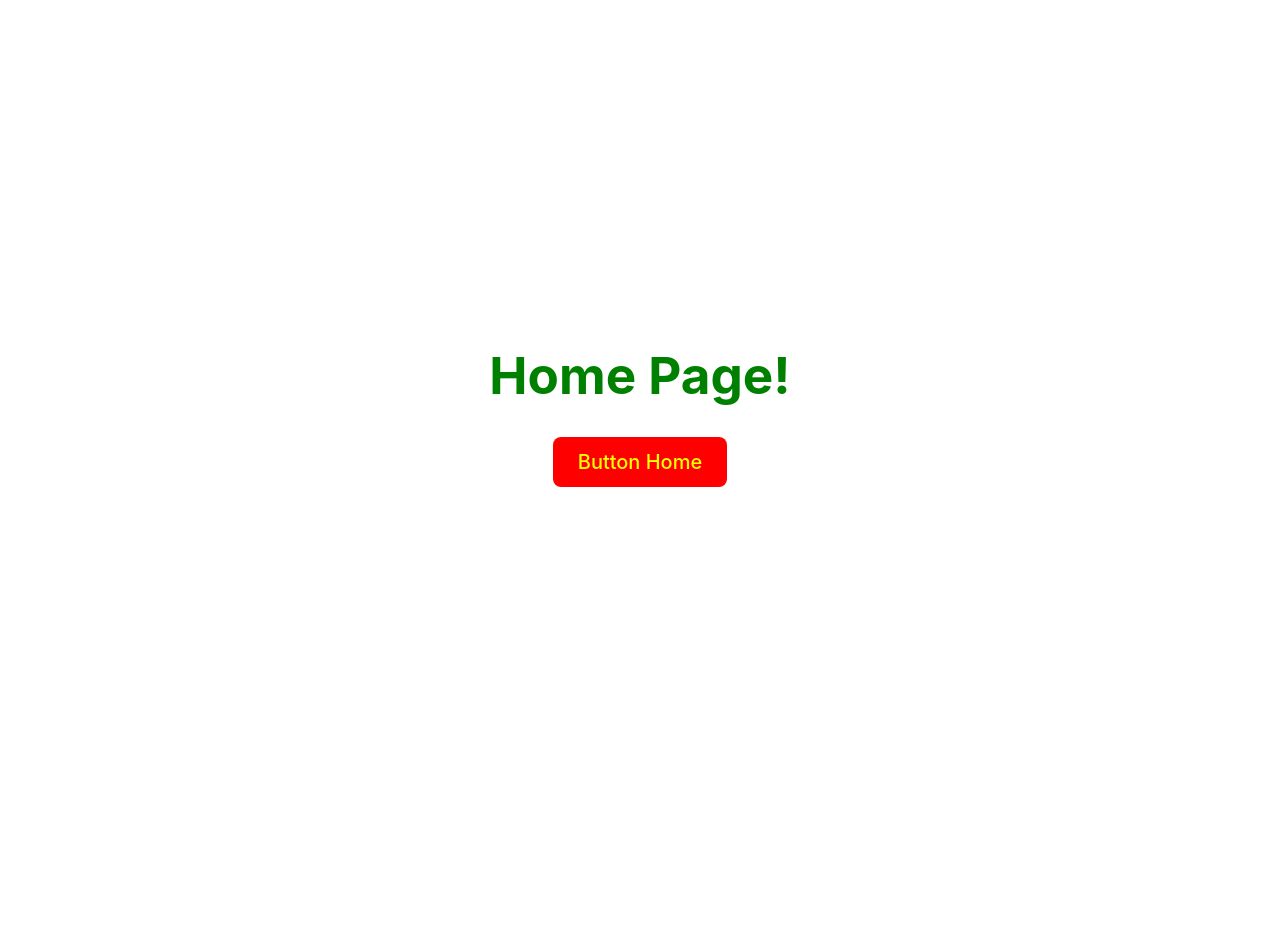
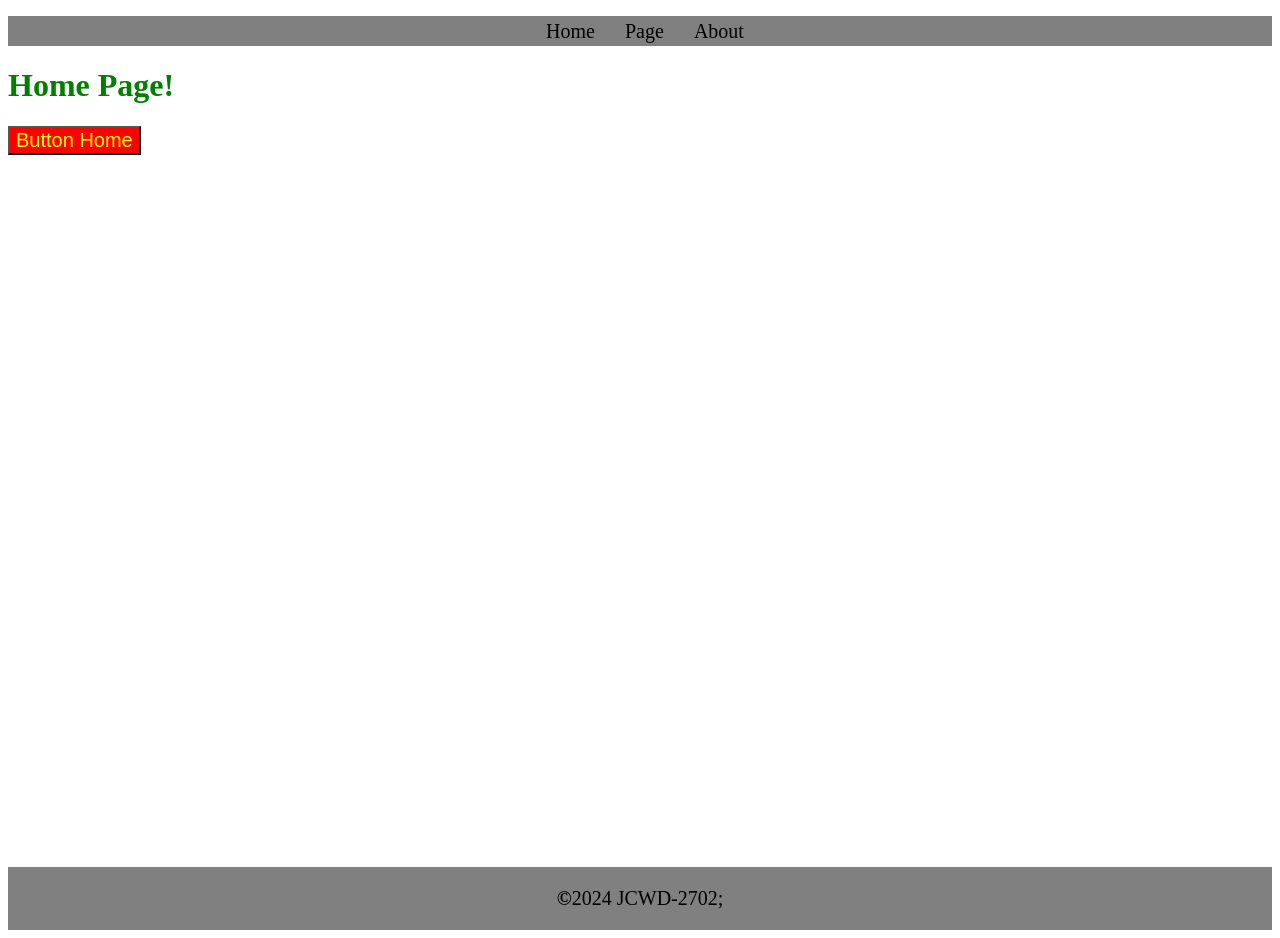
Before and after one commit to Mustofawho0/Purwadhika-Web-Develop, a React (Vite) app in the folder Front-End/Day3/intro-react/: page / in a window 1280 px wide. Before the commit the page ends 800 px from the top, so only its background shows below. Built offline with nearby package versions, Linux system fonts and the light colour scheme.

Commit message:
React JS

```diff
--- a/Front-End/Day3/intro-react/src/App.jsx
+++ b/Front-End/Day3/intro-react/src/App.jsx
@@ -1,8 +1,18 @@
-import "./App.css";
+// import "./App.css";
 import { Outlet } from "react-router-dom";
+import NavBar from "./components/core/navbar";
+import Footer from "./components/core/footer";
 
 function App() {
-  return <>{Outlet}</>;
+  return (
+    <>
+      <NavBar />
+      <div style={{ minHeight: "100vh" }}>
+        <Outlet />
+      </div>
+      <Footer />
+    </>
+  );
 }
 
 export default App;
--- /dev/null
+++ b/Front-End/Day3/intro-react/src/components/core/footer.jsx
@@ -0,0 +1,18 @@
+export default function Footer() {
+  return (
+    <div
+      style={{
+        display: "flex",
+        justifyContent: "center",
+        alignItems: "center",
+        fontSize: "20px",
+        backgroundColor: "grey",
+      }}
+    >
+      <p>
+        <b>&copy;</b>2024 JCWD-2702
+      </p>
+      ;
+    </div>
+  );
+}
--- /dev/null
+++ b/Front-End/Day3/intro-react/src/components/core/navbar.css
@@ -0,0 +1,18 @@
+ul {
+  display: flex;
+  justify-content: center;
+  align-items: center;
+  list-style-type: none;
+  background-color: grey;
+  height: 30px;
+}
+li {
+  font-size: 20px;
+  text-align: center;
+}
+li a {
+  text-decoration: none;
+  color: black;
+  /* margin-left: 20px; */
+  padding-right: 30px;
+}
--- /dev/null
+++ b/Front-End/Day3/intro-react/src/components/core/navbar.jsx
@@ -0,0 +1,19 @@
+// import styled from "styled-components";
+
+export default function NavBar() {
+  return (
+    <>
+      <ul>
+        <li>
+          <a href="">Home</a>
+        </li>
+        <li>
+          <a href="">Page</a>
+        </li>
+        <li>
+          <a href="">About</a>
+        </li>
+      </ul>
+    </>
+  );
+}
--- a/Front-End/Day3/intro-react/src/pages/home/index.jsx
+++ b/Front-End/Day3/intro-react/src/pages/home/index.jsx
@@ -1,7 +1,10 @@
 import Button from "../../components/core/button";
+// import NavBar from "../../components/core/navbar";
+import '../../components/core/navbar.css'
 function HomePage() {
   return (
     <>
+      {/* <NavBar /> */}
       <h1>Home Page!</h1>
       <Button text="Button Home" page="home" />
     </>
```
Also changed, not shown: Front-End/Day3/intro-react/src/main.jsx (+15 -9 lines), Front-End/Day3/intro-react/src/pages/Login/index.jsx (+4 -3 lines).
